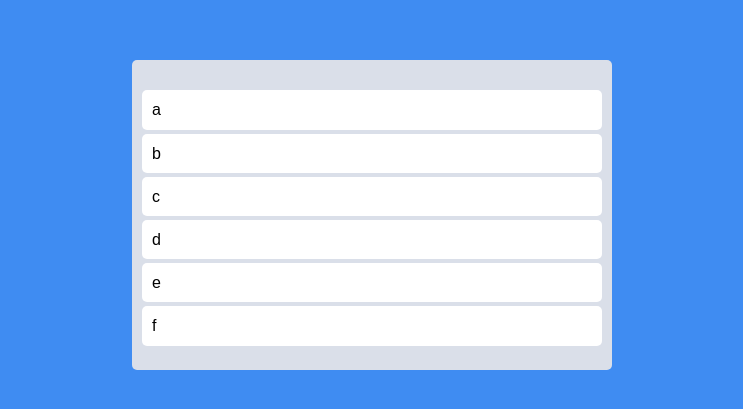
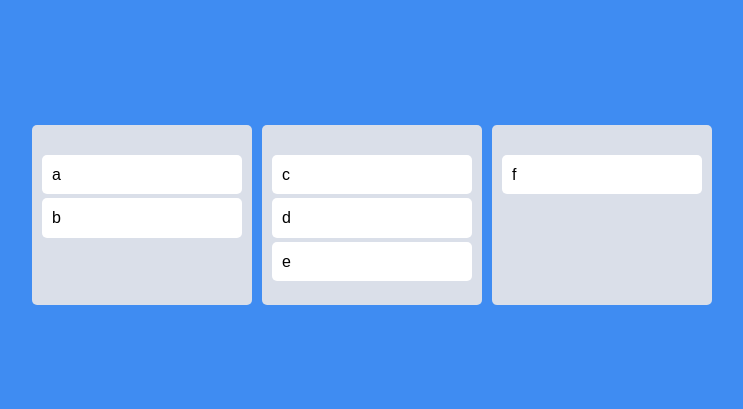
Before and after one commit to GangHyun95/Drag-DropToDo, a React (Create React App) app: page / in a window 1280 px wide. Shown: the part 185-594 px from the top of the page, without its empty margins (268-1011 px from the left). Built offline with nearby package versions, Linux system fonts and the light colour scheme.

Commit message:
Board 컴포넌트화

```diff
--- a/src/App.tsx
+++ b/src/App.tsx
@@ -1,14 +1,8 @@
-import React from "react";
-import {
-  DragDropContext,
-  Draggable,
-  Droppable,
-  DropResult,
-} from "react-beautiful-dnd";
+import { DragDropContext, DropResult } from "react-beautiful-dnd";
 import { useRecoilState } from "recoil";
 import styled from "styled-components";
 import { toDoState } from "./atoms";
-import DraggableCard from "./components/DraggableCard";
+import Board from "./components/Board";
 // DragDopContext로 사용할 컴포넌트 감싸줌
 // onDragEnd 함수는 유저가 드래그를 끝낸 시점ㅈ에 불려지는 함수
 
@@ -17,7 +11,7 @@
   justify-content: center;
   align-items: center;
   width: 100%;
-  max-width: 480px;
+  max-width: 680px;
   height: 100vh;
   margin: 0 auto;
 `;
@@ -25,45 +19,31 @@
 const Boards = styled.div`
   display: grid;
   width: 100%;
-  grid-template-columns: repeat(1, 1fr);
-  min-height: 200px; //없어도됨
+  gap: 10px;
+  grid-template-columns: repeat(3, 1fr);
 `;
-const Board = styled.ul`
-  padding: 20px 10px;
-  padding-top: 30px;
-  background-color: ${(props) => props.theme.boardColor};
-  border-radius: 5px;
-`;
-
 function App() {
   const [toDos, setToDos] = useRecoilState(toDoState);
 
   const onDragEnd = ({ draggableId, destination, source }: DropResult) => {
     console.log(draggableId, destination, source);
     if (!destination) return;
-    setToDos((oldToDos) => {
-      const toDosCopy = [...oldToDos];
-      // 1)Delete item on soruce.index
-      toDosCopy.splice(source.index, 1);
-      // 2) Put back the item on the destination.index
-      toDosCopy.splice(destination?.index, 0, draggableId);
-      return toDosCopy;
-    });
+    // setToDos((oldToDos) => {
+    //   const toDosCopy = [...oldToDos];
+    //   // 1)Delete item on soruce.index
+    //   toDosCopy.splice(source.index, 1);
+    //   // 2) Put back the item on the destination.index
+    //   toDosCopy.splice(destination?.index, 0, draggableId);
+    //   return toDosCopy;
+    // });
   };
   return (
     <DragDropContext onDragEnd={onDragEnd}>
       <Wrapper>
         <Boards>
-          <Droppable droppableId="one">
-            {(magic) => (
-              <Board ref={magic.innerRef} {...magic.droppableProps}>
-                {toDos.map((todo, i) => (
-                  <DraggableCard key={todo} i={i} todo={todo} />
-                ))}
-                {magic.placeholder}
-              </Board>
-            )}
-          </Droppable>
+          {Object.keys(toDos).map((boardId) => (
+            <Board key={boardId} boardId={boardId} toDos={toDos[boardId]} />
+          ))}
         </Boards>
       </Wrapper>
     </DragDropContext>
--- a/src/atoms.tsx
+++ b/src/atoms.tsx
@@ -1,6 +1,13 @@
 import { atom, selector } from "recoil";
 
-export const toDoState = atom({
+interface IToDoState {
+  [key: string]: string[];
+}
+export const toDoState = atom<IToDoState>({
   key: "toDo",
-  default: ["a", "b", "c", "d", "e", "f"],
+  default: {
+    to_do: ["a", "b"],
+    doing: ["c", "d", "e"],
+    done: ["f"],
+  },
 });
--- /dev/null
+++ b/src/components/Board.tsx
@@ -0,0 +1,32 @@
+import React from "react";
+import { Droppable } from "react-beautiful-dnd";
+import styled from "styled-components";
+import DraggableCard from "./DraggableCard";
+
+const Wrapper = styled.ul`
+  padding: 20px 10px;
+  padding-top: 30px;
+  background-color: ${(props) => props.theme.boardColor};
+  border-radius: 5px;
+`;
+
+interface IBoardProps {
+  toDos: string[];
+  boardId: string;
+}
+const Board = ({ toDos, boardId }: IBoardProps) => {
+  return (
+    <Droppable droppableId={boardId}>
+      {(magic) => (
+        <Wrapper ref={magic.innerRef} {...magic.droppableProps}>
+          {toDos.map((todo, i) => (
+            <DraggableCard key={todo} i={i} todo={todo} />
+          ))}
+          {magic.placeholder}
+        </Wrapper>
+      )}
+    </Droppable>
+  );
+};
+
+export default Board;
```
